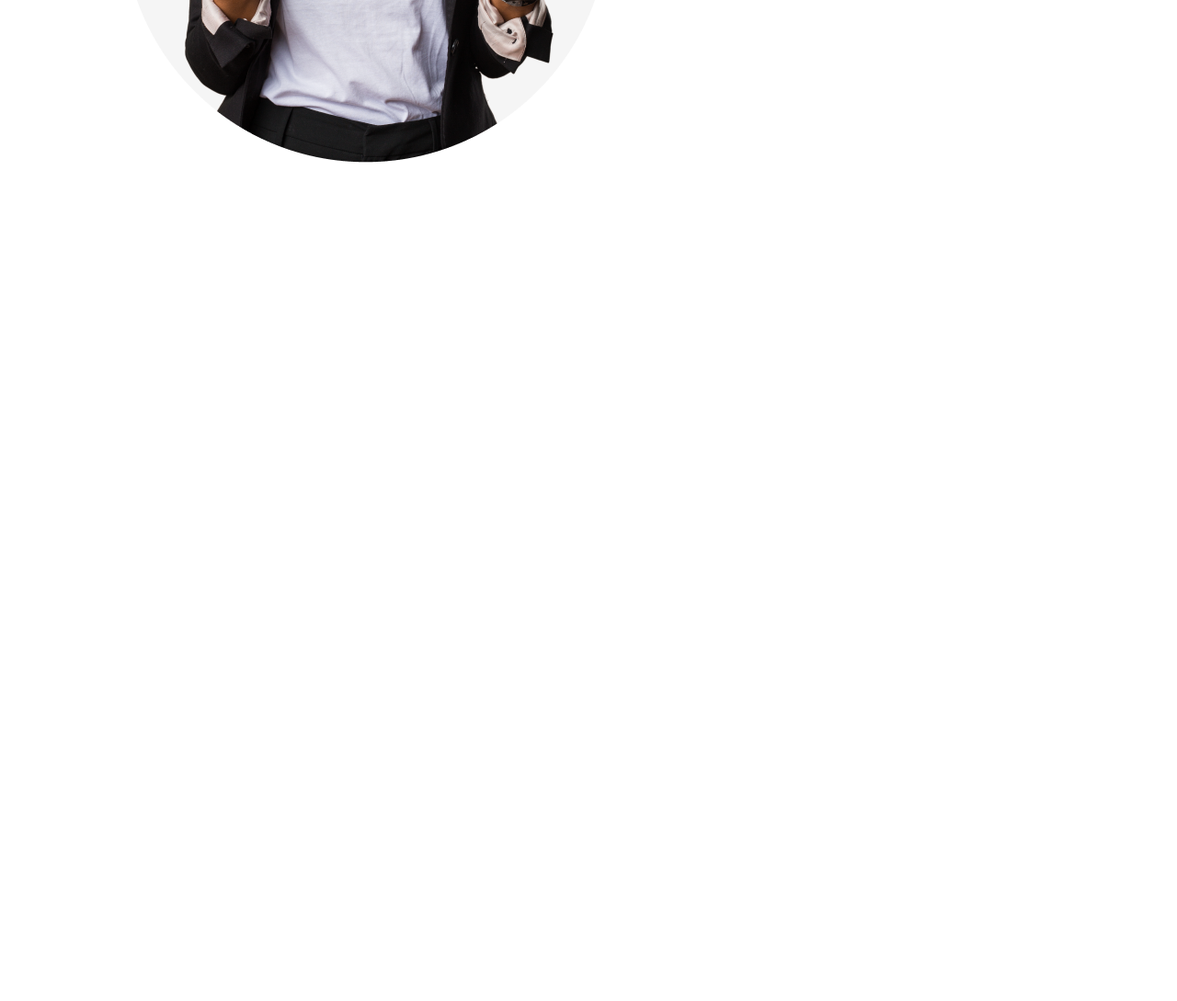
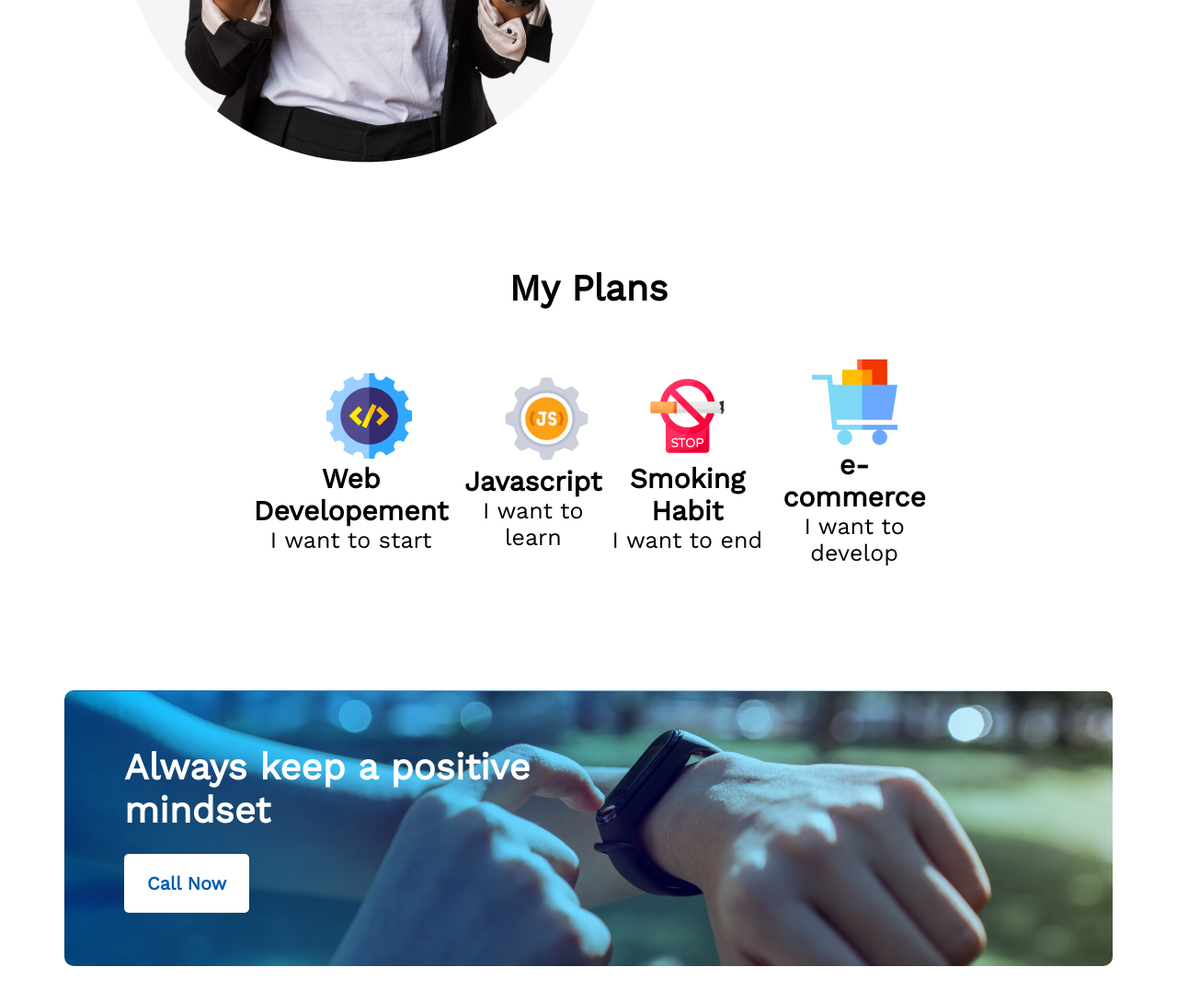
Before and after one commit to sakib-sarder/new-year-new-me, a plain HTML site: page index.html in a window 1280 px wide. Shown: the part 1482-2571 px from the top of the page at 92% size. Before the commit the page ends 1663 px from the top, so only its background shows below. Drawn offline with nearby package versions, Linux system fonts and the light colour scheme.

Commit message:
Added main Section properly

```diff
--- a/Styles/style.css
+++ b/Styles/style.css
@@ -1,11 +1,12 @@
-*{
+* {
     margin: 0px;
     padding: 0px;
     font-family: 'Work Sans', sans-serif;
     box-sizing: border-box;
 
 }
-.btn-primary{
+
+.btn-primary {
     padding: 20px 25px;
     border: none;
     border-radius: 5px;
@@ -14,8 +15,9 @@
     font-weight: 600;
     color: #005FAC;
 }
+
 /* Header Part */
-#header{
+#header {
     height: 100vh;
     width: 100%;
     background-image: url(../images/banner/banner3.png);
@@ -23,13 +25,14 @@
     background-size: cover;
     display: flex;
     align-items: center;
-    justify-content:end;
+    justify-content: end;
 }
-.header-content{
-    margin-right:230px
-    ;
+
+.header-content {
+    margin-right: 230px;
 }
-.content-title{
+
+.content-title {
     color: #FFFFFF;
     font-weight: 700;
     font-size: 65px;
@@ -37,50 +40,117 @@
     padding-bottom: 20px;
     text-align: right;
 }
-.title-description{
+
+.title-description {
     color: #FFFFFF;
     padding-bottom: 50px;
     line-height: 25px;
     text-align: right;
 }
-.header-btn{
+
+.header-btn {
     margin-left: 360px;
 }
 
 /* End Header Part */
 
-#previous-year{
+#previous-year {
     margin-top: 130px;
     display: flex;
     justify-content: center;
     align-items: center;
     gap: 85px;
 }
-.failure-header{
+
+.failure-header {
     font-size: 40px;
     font-weight: 700;
     line-height: 47px;
     color: #444343;
     padding-bottom: 20px;
 }
-.failure-description{
+
+.failure-description {
     line-height: 25px;
     color: #444343;
     margin-bottom: 15px;
 }
-.check-icon{
+
+.check-icon {
     height: 25px;
     width: 25px;
     display: block;
 }
-img{
+
+img {
     margin-top: 5px;
 }
-.check-parent{
+
+.check-parent {
     display: flex;
     gap: 4px;
 }
-.checked-info{
+
+.checked-info {
     padding-bottom: 14px;
 }
+
 /* Previous Year Complete */
+.my-plan-heading {
+    font-size: 40px;
+    font-weight: 700;
+    line-height: 45px;
+    text-align: center;
+    margin-top: 110px;
+}
+
+#plan-box-container {
+    display: flex;
+    align-items: center;
+    justify-content: space-between;
+    /* margin-top: 50px;
+    margin-left: 260px;
+    margin-right: 260px; */
+    margin: 50px 260px 135px 260px;
+}
+
+.plan-box>h3 {
+    font-weight: 700;
+    font-size: 30px;
+    line-height: 35px;
+    text-align: center;
+}
+
+.plan-box> p {
+    font-weight: 500;
+    font-size: 25px;
+    line-height: 29px;
+    text-align: center;
+}
+.plan-box > img{
+    padding-left: 45px;
+}
+.web-icon{
+    margin-left:50px;
+}
+
+/* My plans Complete */
+#contact-banner{
+    margin: auto;
+    height: 300px;
+    width: 1140px;
+    background-image: url("../images/watch.png"),linear-gradient(to left, rgba(3, 94, 169, 0.1), rgba(3, 94, 169, 1) );
+    background-blend-mode: overlay;
+    border-radius: 10px;
+    margin-bottom: 130px;
+}
+.contact-banner-title{
+    padding: 60px 0px 24px 65px;
+}
+.contact-banner-title > h1{
+    font-size: 40px;
+    font-weight: 700;
+    line-height: 47px;
+    color: #FFFFFF;
+    padding-bottom: 24px;
+}
--- a/index.html
+++ b/index.html
@@ -54,6 +54,37 @@
                 </div>
             </div>
         </div>
+        <!-- My plans Section -->
+        <h1 class="my-plan-heading">My Plans</h1>
+        <div id="plan-box-container">
+            <div class="plan-box">
+                <img src="./images/icons/web.png" class="web-icon">
+                <h3>Web Developement</h3>
+                <p>I want to start</p>
+            </div>
+            <div class="plan-box">
+                <img src="./images/icons/js.png">
+                <h3>Javascript</h3>
+                <p>I want to learn</p>
+            </div>
+            <div class="plan-box">
+                <img src="./images/icons/smoke.png" class="somke-icon">
+                <h3>Smoking Habit</h3>
+                <p>I want to end</p>
+            </div>
+            <div class="plan-box">
+                <img src="./images/icons/ecom.png">
+                <h3>e-commerce</h3>
+                <p>I want to develop</p>
+            </div>
+        </div>
+        <!-- My plan Section End -->
+        <div id="contact-banner">
+            <div class="contact-banner-title">
+                <h1>Always keep a positive <br>mindset</h1>
+                <button class="btn-primary">Call Now</button>
+            </div>
+        </div>
     </main>
     <footer id="foot">
 
```
